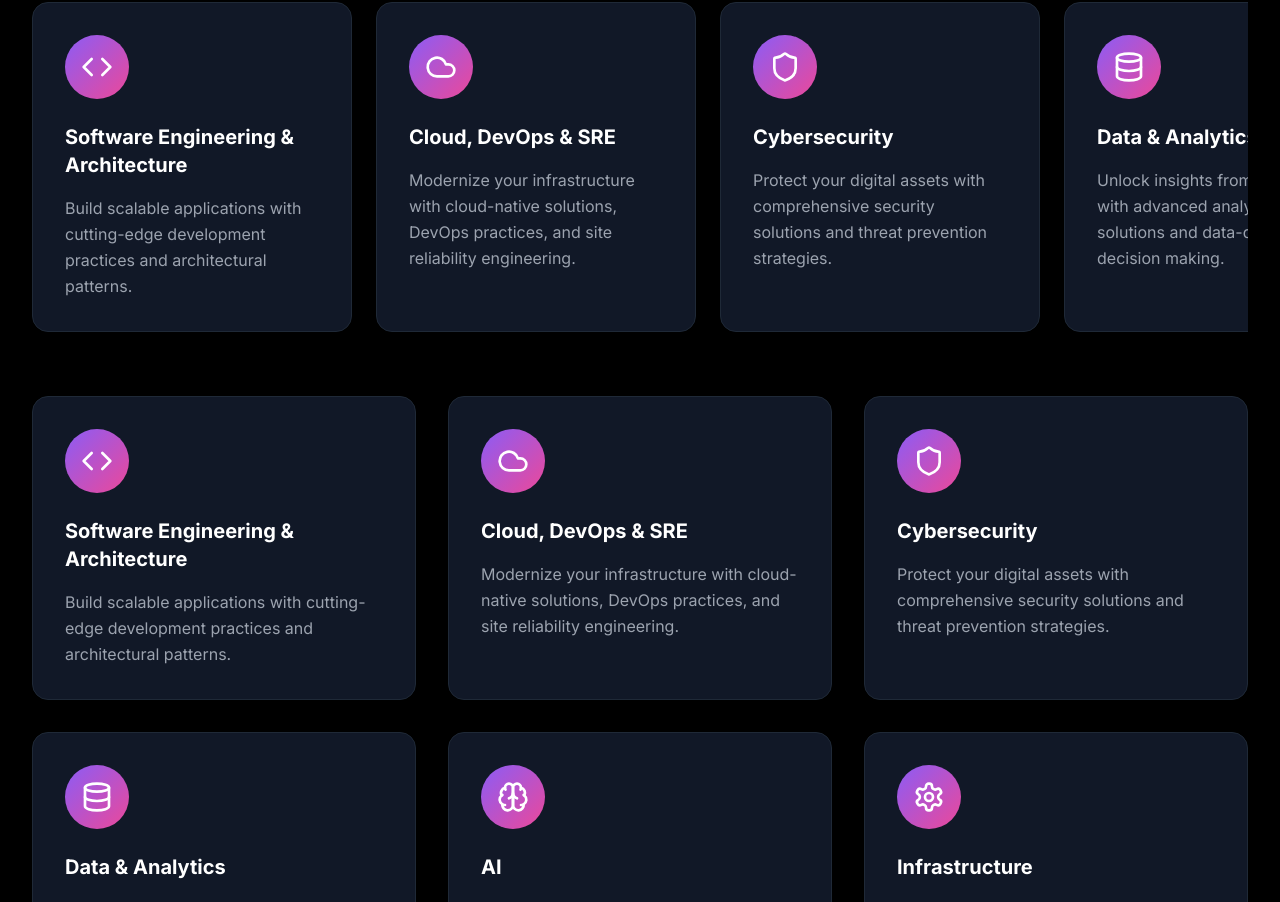
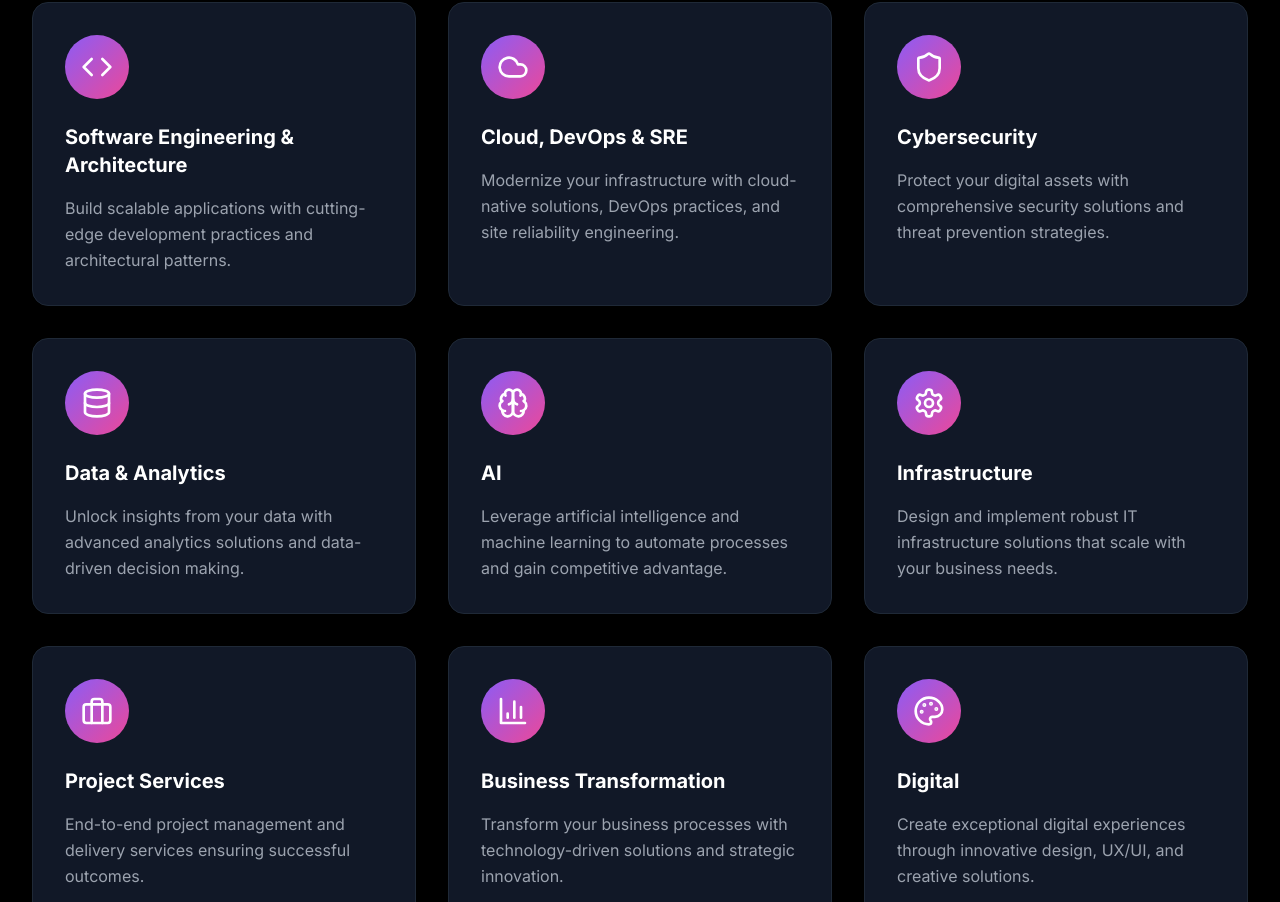
Before and after one commit to handyman30/Re-Coded, a Next.js app: page / in a window 1280 px wide. Shown: the part 1898-2800 px from the top of the page. Built offline with nearby package versions, Linux system fonts and the light colour scheme.

Commit message:
Remove horizontal scroll and fix duplicate Projects Delivered stat

```diff
--- a/app/components/OurExpertise.tsx
+++ b/app/components/OurExpertise.tsx
@@ -81,39 +81,8 @@ const OurExpertise = () => {
           </p>
         </motion.div>
 
-        {/* Horizontal Scrolling Services for Mobile */}
-        <div className="horizontal-scroll pb-4">
-          {services.map((service, index) => {
-            const IconComponent = service.icon
-            return (
-              <motion.div
-                key={service.title}
-                initial={{ opacity: 0, x: 50 }}
-                whileInView={{ opacity: 1, x: 0 }}
-                transition={{ duration: 0.6, delay: index * 0.1 }}
-                viewport={{ once: true }}
-                className="flex-shrink-0 w-80 mr-6 last:mr-0"
-              >
-                <div className="bg-gray-900 rounded-2xl p-8 shadow-lg card-hover h-full border border-gray-800">
-                  <div className="w-16 h-16 bg-purple-gradient rounded-full flex items-center justify-center mb-6">
-                    <IconComponent className="w-8 h-8 text-white" />
-                  </div>
-
-                  <h3 className="text-xl font-bold text-white mb-4">
-                    {service.title}
-                  </h3>
-
-                  <p className="text-gray-400 leading-relaxed">
-                    {service.description}
-                  </p>
-                </div>
-              </motion.div>
-            )
-          })}
-        </div>
-
-        {/* Grid Layout for Desktop */}
-        <div className="hidden lg:grid lg:grid-cols-3 gap-8 mt-12">
+        {/* Responsive Grid Layout */}
+        <div className="grid grid-cols-1 md:grid-cols-2 lg:grid-cols-3 gap-8">
           {services.map((service, index) => {
             const IconComponent = service.icon
             return (
--- a/app/consulting/page.tsx
+++ b/app/consulting/page.tsx
@@ -104,8 +104,8 @@ export default function ConsultingPage() {
                     <div className="text-sm text-gray-600">Expert Consultants</div>
                   </div>
                   <div className="text-center">
-                    <div className="text-4xl font-bold gradient-text mb-2">100+</div>
-                    <div className="text-sm text-gray-600">Projects Delivered</div>
+                    <div className="text-4xl font-bold gradient-text mb-2">10+</div>
+                    <div className="text-sm text-gray-600">Years Experience</div>
                   </div>
                 </div>
               </div>
--- a/app/globals.css
+++ b/app/globals.css
@@ -41,16 +41,3 @@
     background-position: 100% 50%;
   }
 }
-
-/* Horizontal scroll sections */
-.horizontal-scroll {
-  display: flex;
-  overflow-x: auto;
-  scroll-snap-type: x mandatory;
-  scrollbar-width: none;
-  -ms-overflow-style: none;
-}
-
-.horizontal-scroll::-webkit-scrollbar {
-  display: none;
-}
```
